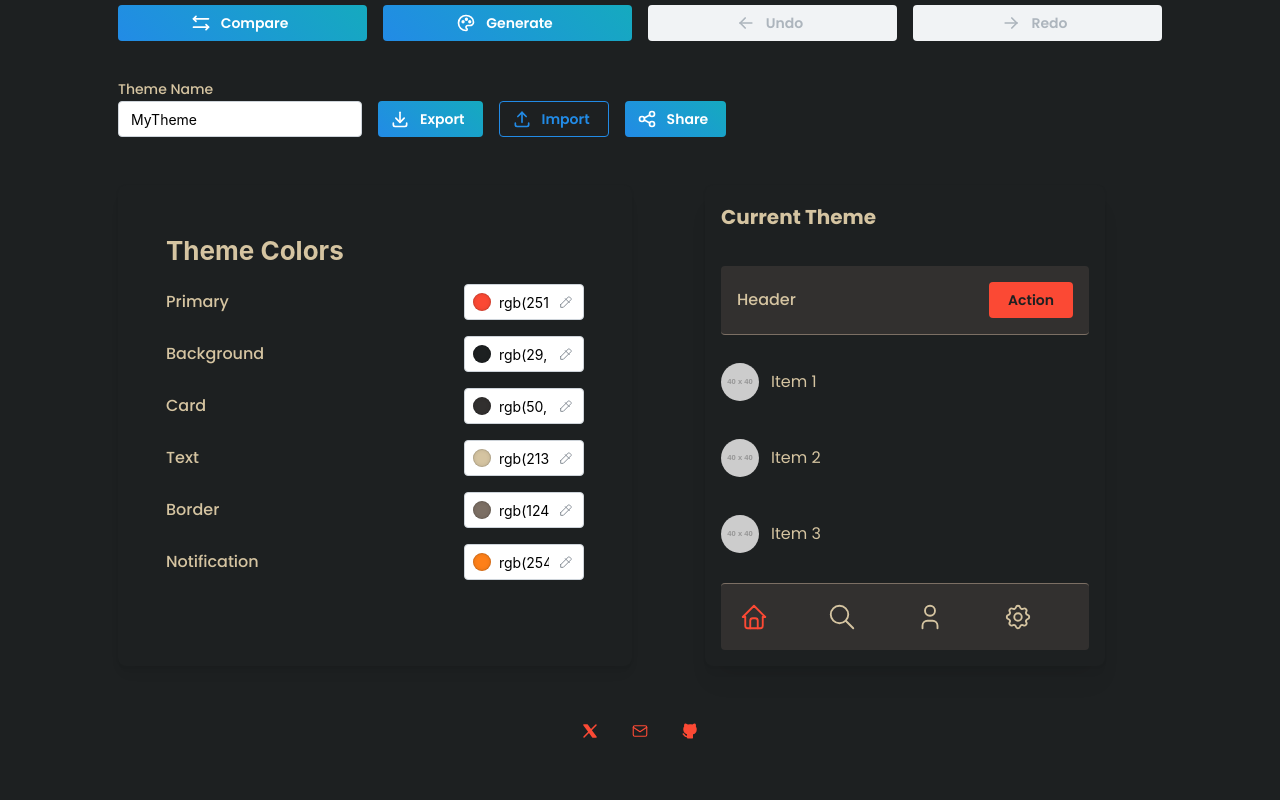
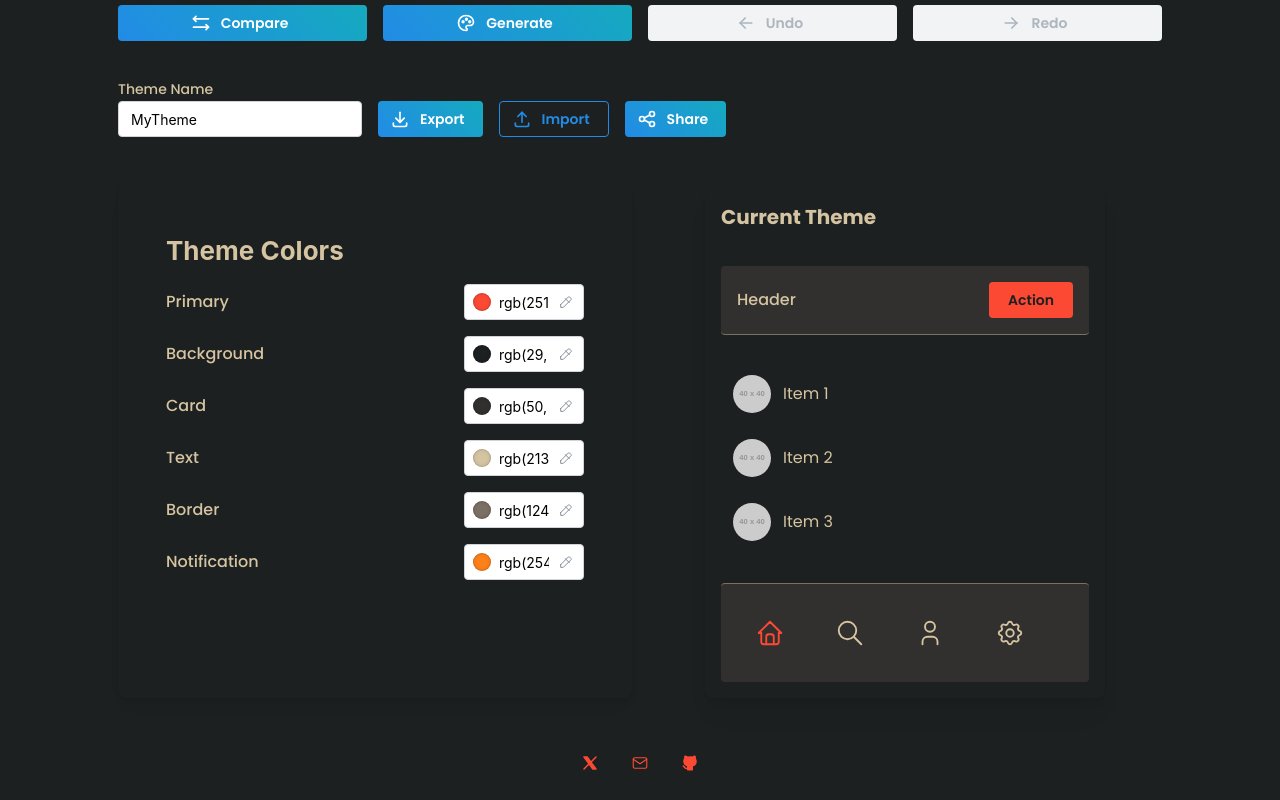
Before and after one commit to Karniej/themegenrn, a Next.js app: page / in a window 1280 px wide. Shown: the part 416-1216 px from the top of the page. Before the commit the page ends 1184 px from the top, so only its background shows below. Built offline with nearby package versions, Linux system fonts and the light colour scheme.

Commit message:
styling fixes

```diff
--- a/src/app/components/DetailedThemePreview.tsx
+++ b/src/app/components/DetailedThemePreview.tsx
@@ -79,7 +79,7 @@ export default function DetailedThemePreview({
         </Paper>
 
         {/* List of items */}
-        <List spacing="sm" size="sm" center>
+        <List p="sm" size="sm" center>
           <List.Item
             py="sm"
             icon={<Avatar src="https://via.placeholder.com/40" radius="xl" />}
@@ -109,7 +109,7 @@ export default function DetailedThemePreview({
             borderTop: `1px solid ${theme.colors.border}`,
           }}
         >
-          <SimpleGrid cols={4} spacing="md">
+          <SimpleGrid cols={4} p="md">
             <ActionIcon size="lg" variant="transparent">
               <IconHome color={theme.colors.primary} size={30} stroke={1.5} />
             </ActionIcon>
--- a/src/app/components/ThemeComparison.tsx
+++ b/src/app/components/ThemeComparison.tsx
@@ -65,7 +65,7 @@ export default function ThemeComparison({
       radius="md"
       style={{ backgroundColor: theme.colors.gray[0] }}
     >
-      <Stack spacing={isMobile ? "xs" : "md"}>
+      <Stack p={isMobile ? "xs" : "md"}>
         <Title
           order={2}
           style={{
@@ -76,7 +76,7 @@ export default function ThemeComparison({
           Theme Comparison
         </Title>
 
-        <Stack spacing={isMobile ? "xs" : "md"}>
+        <Stack p={isMobile ? "xs" : "md"}>
           <Select
             label="Select preset for comparison"
             data={Object.keys(presets)}
--- a/src/app/page.tsx
+++ b/src/app/page.tsx
@@ -172,7 +172,7 @@ export default function Home() {
     if (sharedTheme) {
       addToHistory(sharedTheme.light, sharedTheme.dark);
     }
-  }, []);
+  }, [addToHistory]);
 
   // Apply the current theme to the container if applyToWebsite is true
   const containerStyle = applyToWebsite
```
